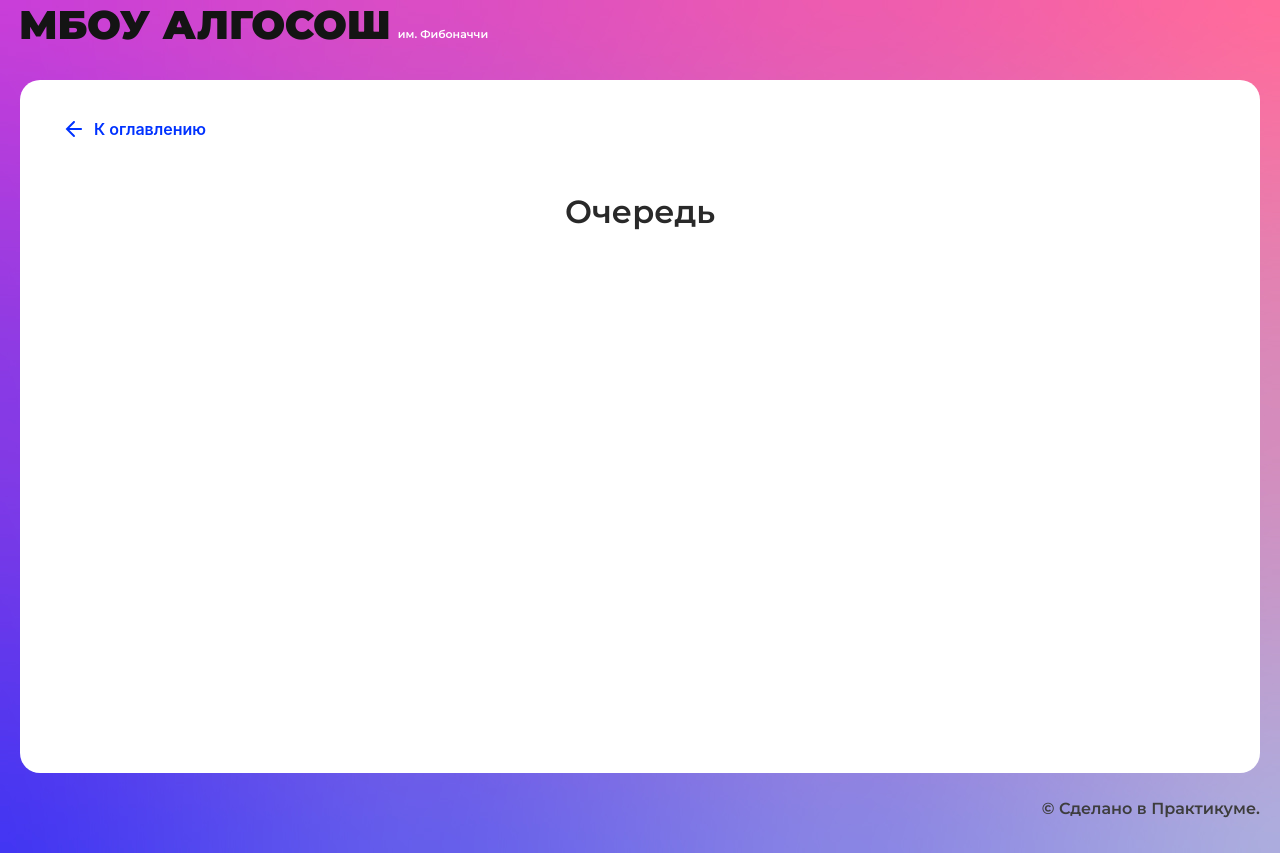
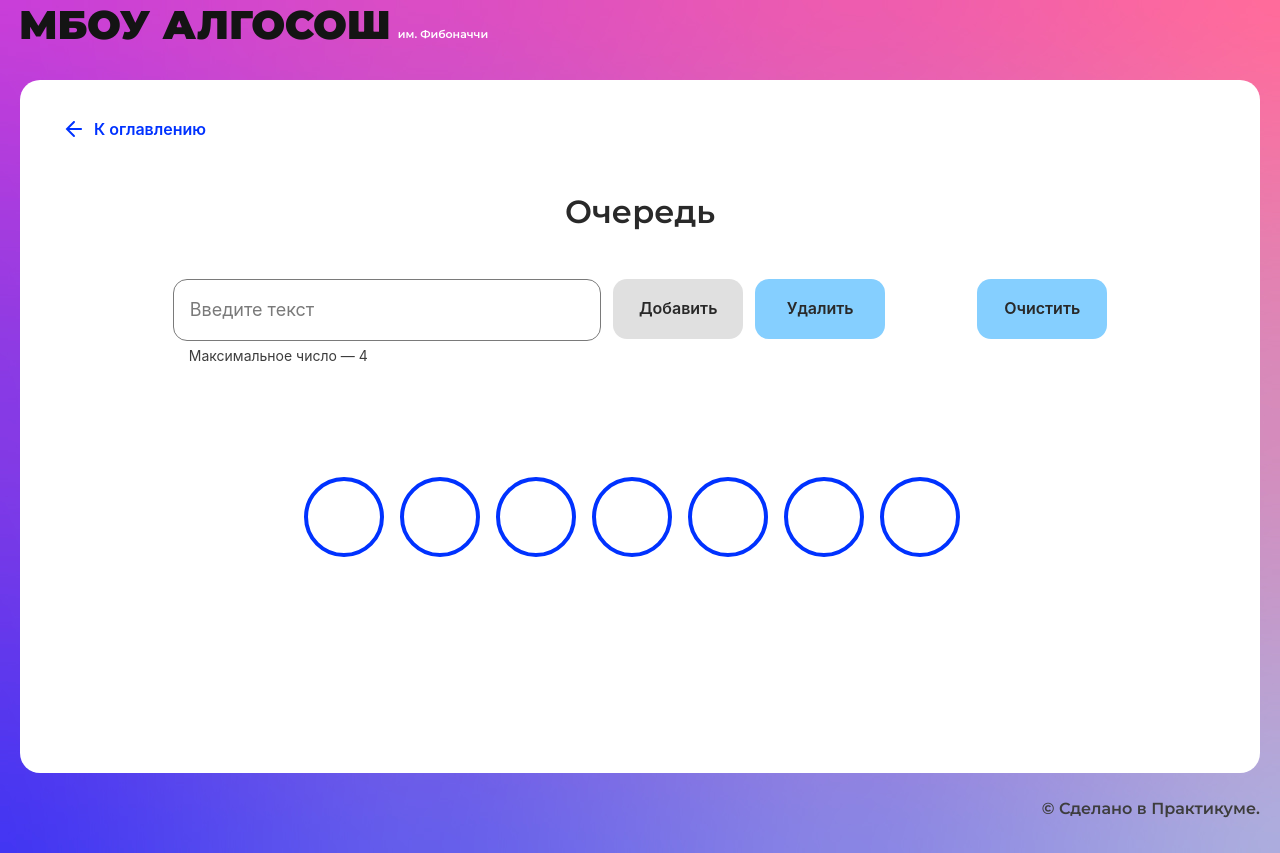
Before and after one commit to Nikita-Vereschagin/algososh, a React (Create React App) app: page /queue in a window 1280 px wide. Built offline with nearby package versions, Linux system fonts and the light colour scheme.

Commit message:
need fix

```diff
--- /dev/null
+++ b/src/components/queue-page/queue-page.module.css
@@ -0,0 +1,19 @@
+.box{
+    display: grid;
+    grid-template-columns: 1fr max-content max-content max-content;
+    max-width: 80%;
+    gap: 0 12px;
+    margin: auto;
+}
+.circles{
+    display: flex;
+    margin: auto;
+    max-width: 800px;
+    flex-wrap: wrap;
+    justify-content: center;
+    margin-top: 110px
+}
+.margin{
+    margin-bottom: 10px;
+    margin-right: 16px;
+}
--- a/src/components/queue-page/queue-page.tsx
+++ b/src/components/queue-page/queue-page.tsx
@@ -1,10 +1,76 @@
-import React from "react";
+import React, { FormEventHandler, useEffect, useState } from "react";
 import { SolutionLayout } from "../ui/solution-layout/solution-layout";
+import { Button } from "../ui/button/button";
+import { Input } from "../ui/input/input";
+import style from "./queue-page.module.css"
+import { useForm } from "../../hooks/useForm";
+import { TSwap } from "../../types/types";
+import { Circle } from "../ui/circle/circle";
+import { ElementStates } from "../../types/element-states";
+import { addTimeOut } from "../../tools/tools";
+
+type TArr = TSwap | {number: undefined, state: undefined}
 
 export const QueuePage: React.FC = () => {
+  let tail: number | null = null
+  let head: number | null = null
+  let size = 7
+  const { values, handleChange, setValues } = useForm({input: ''})
+  const [flag, setFlag] = useState(false)
+  const [output, setOutput] = useState<TArr[]>([...Array(size).fill({number: undefined, state: undefined})])
+
+  const delEl = async() => {
+    setFlag(true)
+    let modifiedArray: TArr[] = output
+    if (head !== null && modifiedArray[head].number &&  modifiedArray[head].state && head < modifiedArray.length) {
+      modifiedArray[head] = {number: undefined, state: undefined}
+      if (head === modifiedArray.length - 1 || head === tail) tail = null
+      head < modifiedArray.length - 1 && head++
+    }
+    setFlag(false)
+    modifiedArray = []
+  }
+
+  const submit: FormEventHandler = async(e) => {
+    e.preventDefault()
+    let modifiedArray: TArr[] = output
+    setFlag(true)
+    if (head === null && tail === null) {
+      head = 0
+      tail = 0
+    }
+    if (tail !== null && head !== null && tail < modifiedArray.length -1) {
+        tail++
+        modifiedArray[tail] = {number: Number(values.input), state: ElementStates.Changing}
+        setOutput([...modifiedArray])
+        await addTimeOut(500)
+        modifiedArray[tail].state = ElementStates.Default
+        setOutput([...modifiedArray])
+      } else if (tail === null && head !== null && head > 0 && head !== modifiedArray.length - 1) {
+        modifiedArray[head] = {number: Number(values.input), state: ElementStates.Changing}
+        setOutput([...modifiedArray])
+        await addTimeOut(500)
+        modifiedArray[head].state = ElementStates.Default
+        setOutput([...modifiedArray])
+        tail = head
+
+      }
+    setFlag(false)
+    setValues({input: ''})
+    modifiedArray = []
+  };
+  console.log(head, tail)
   return (
     <SolutionLayout title="Очередь">
-
+      <form className={style.box} onSubmit={submit}>
+        <Input max={4} maxLength={4} isLimitText={true} name="input" type={typeof values.input} value={values.input} onChange={handleChange}/>
+        <Button text="Добавить" isLoader={flag} type="submit" disabled={isNaN(Number(values.input)) || values.input === '' ? true : false}/>
+        <Button isLoader={flag} text="Удалить" type="button" disabled={output?.length === 0 || output === undefined} onClick={()=>delEl()}/>
+        <Button text="Очистить" style={{marginLeft: 80}} type="button" disabled={output?.length === 0 || output === undefined} onClick={()=>setOutput([...Array(size).fill({number: undefined, state: undefined})])}/>
+      </form>
+      <div className={style.circles}>
+        {output && output?.map((el: TArr, i: number) => {return <Circle letter={el?.number?.toString()} tail={i === tail ? "tail" : ""} head={i === head ? "top" : ""} extraClass={style.margin} key={i} state={el?.state}/>})}
+      </div>
     </SolutionLayout>
   );
 };
```
